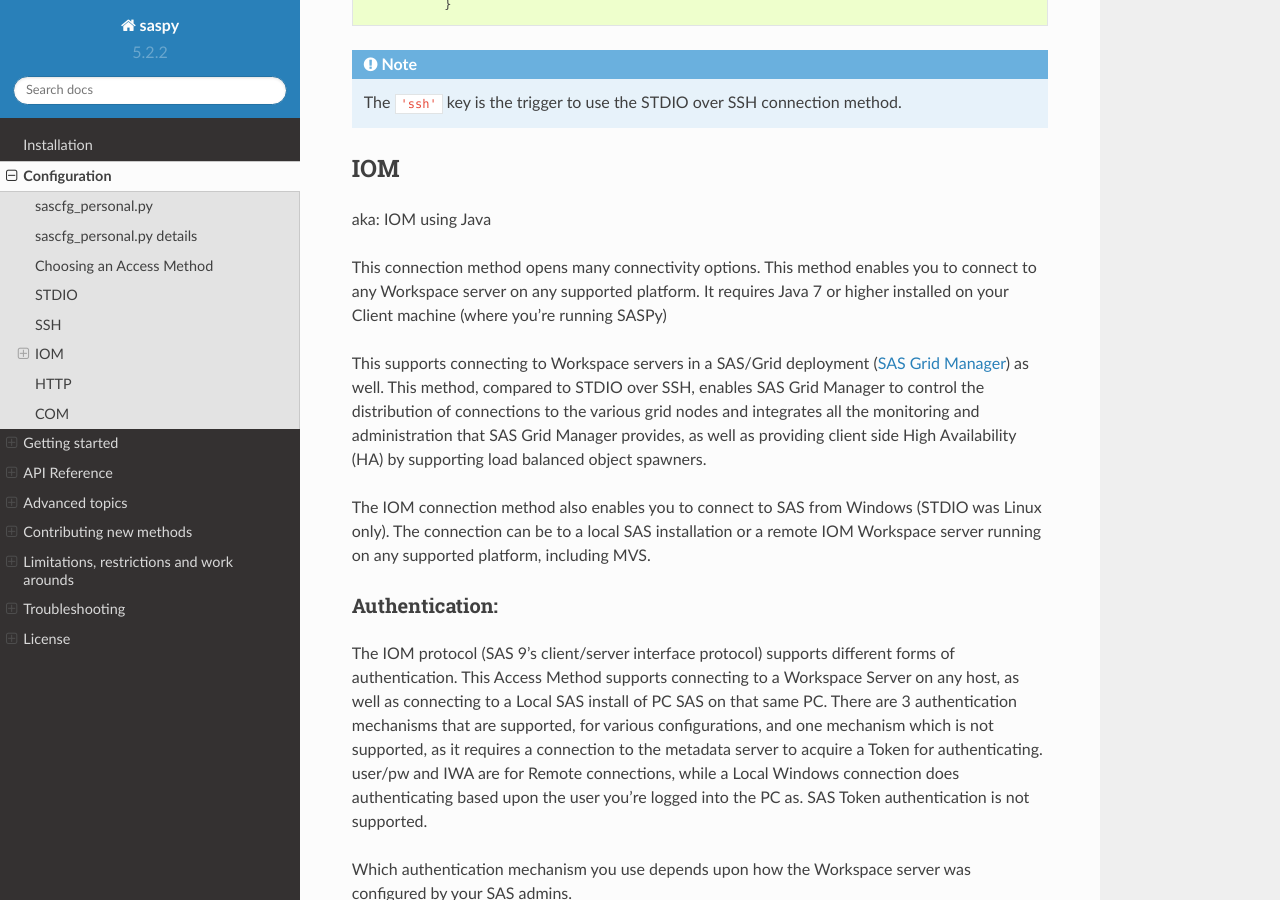
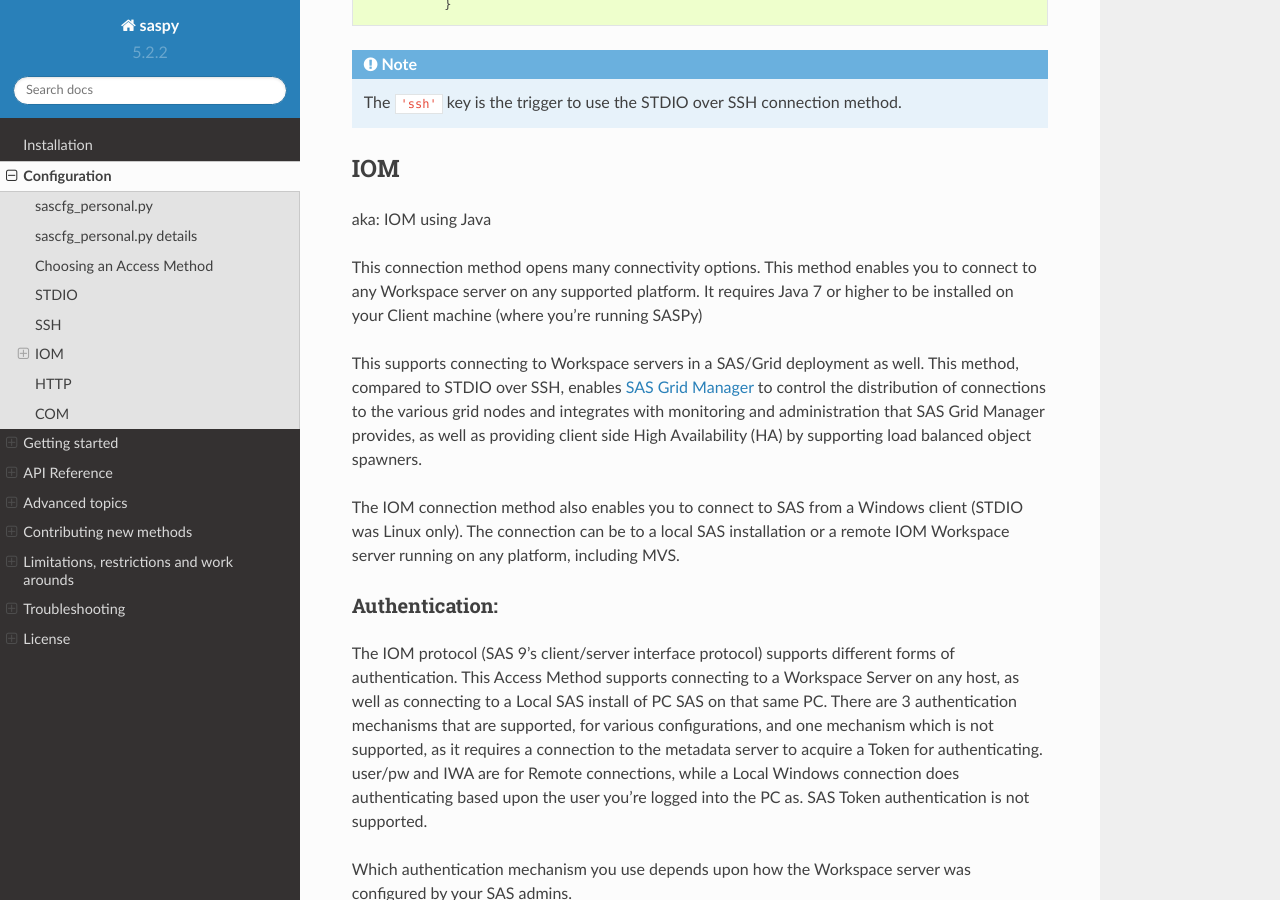
Before and after one commit to sassoftware/saspy, a Sphinx documentation site: the page built from saspy/doc/source/configuration.rst, in a window 1280 px wide and 900 px high, scrolled down 10278 px. Built offline with Sphinx 7.4.7 and the Read the Docs theme 2.0.0, drawn with Linux system fonts in a browser that asks for light colours; some of the changed text lies outside the part shown.

Commit message:
clean up some doc for IOM

```diff
--- a/saspy/doc/source/configuration.rst
+++ b/saspy/doc/source/configuration.rst
@@ -23,8 +23,7 @@
 `IOM`_
   The Integrated Object Method (IOM) connection method (IOM using Java) supports SAS on any platform.
   This method can make a local Windows connection and it is also the way to connect
-  to SAS Grid through SAS Grid Manager. This method can connect to a SAS Workspace
-  Server on any supported SAS platform from any client.
+  to a SAS Workspace Server on any SAS platform from any client. This includes SAS Grid deployments too.
 
 `HTTP`_
   This access method uses http[s] to connect to the Compute Service (a micro service) of a Viya
@@ -498,18 +497,18 @@
 
 This connection method opens many connectivity options. This method enables you to
 connect to any Workspace server on any supported platform. It requires Java 7 or higher
-installed on your Client machine (where you're running SASPy)
+to be installed on your Client machine (where you're running SASPy)
 
 This supports connecting to Workspace servers in a SAS/Grid deployment
-(`SAS Grid Manager <https://www.sas.com/en_us/software/foundation/grid-manager.html>`__)
-as well. This method, compared to STDIO over SSH, enables SAS Grid
-Manager to control the distribution of connections to the various grid nodes
-and integrates all the monitoring and administration that SAS Grid Manager provides, as well as providing
-client side High Availability (HA) by supporting load balanced object spawners.
+as well. This method, compared to STDIO over SSH, enables
+`SAS Grid Manager <https://www.sas.com/en_us/software/foundation/grid-manager.html>`__
+to control the distribution of connections to the various grid nodes
+and integrates with monitoring and administration that SAS Grid Manager provides,
+as well as providing client side High Availability (HA) by supporting load balanced object spawners.
 
-The IOM connection method also enables you to connect to SAS from Windows (STDIO was Linux only).
+The IOM connection method also enables you to connect to SAS from a Windows client (STDIO was Linux only).
 The connection can be to a local SAS installation or a remote IOM Workspace server running
-on any supported platform, including MVS.
+on any platform, including MVS.
 
 
 Authentication:
```
